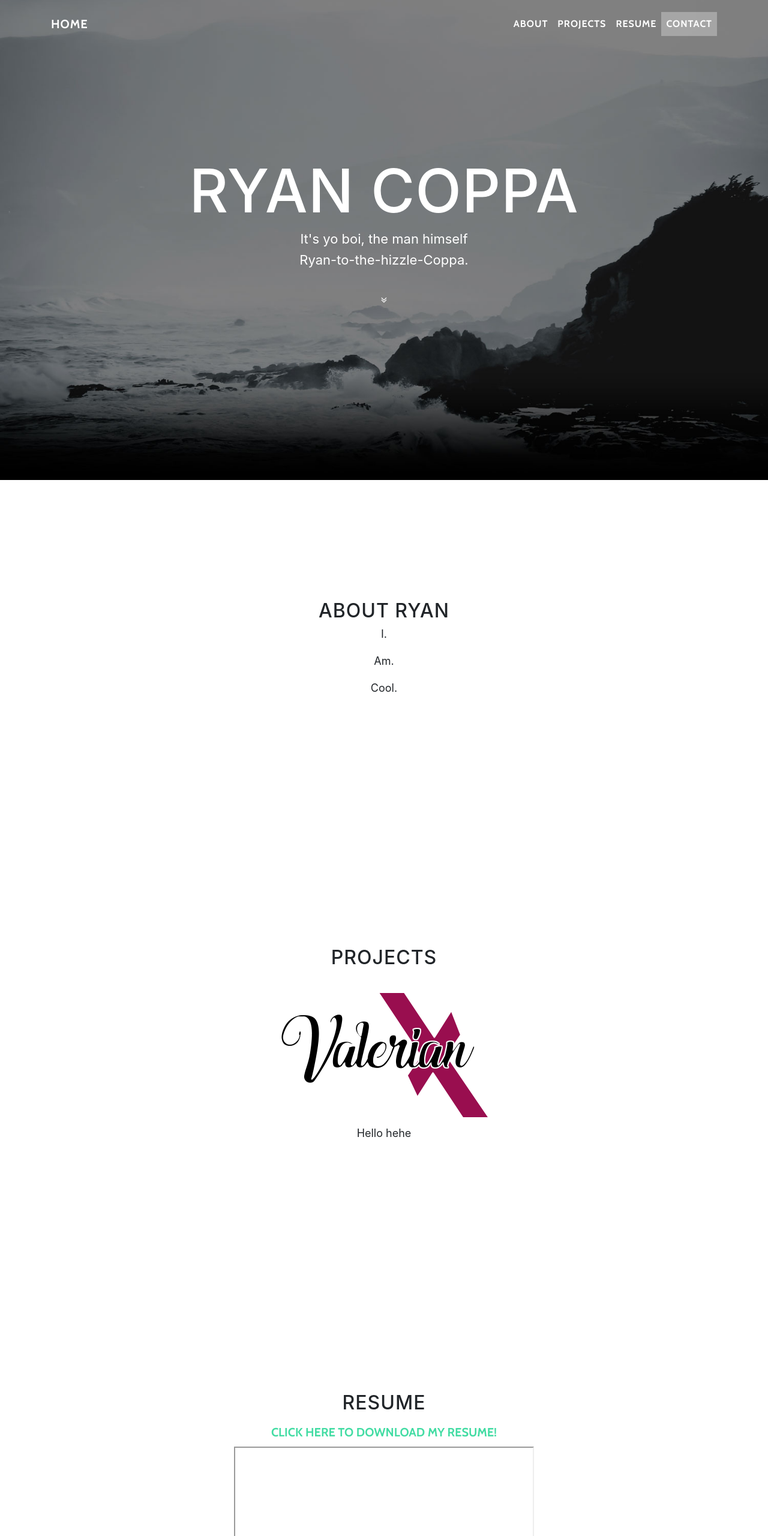
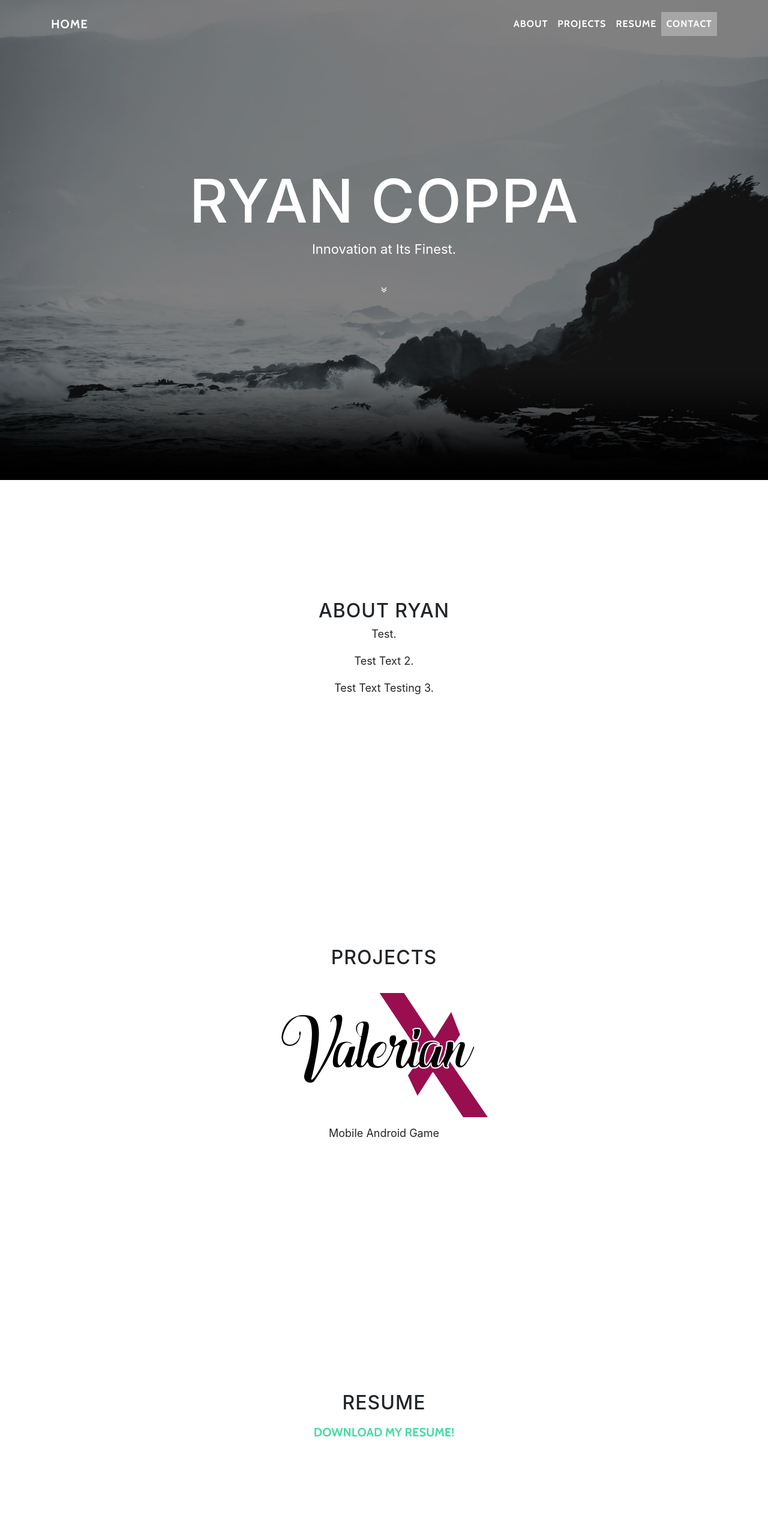
Before and after one commit to ryanc268/ryanc268.github.io, a website with bundled scripts: page index.html in a window 1280 px wide. Shown: the top 2560 px of the page at 60% size. Built offline with nearby package versions, Linux system fonts and the light colour scheme; files whose address does not match are found by name.

Commit message:
minor changes

```diff
--- a/css/grayscale.css
+++ b/css/grayscale.css
@@ -144,7 +144,7 @@ a {
   padding-top: 150px;
   padding-bottom: 150px; }
 
-.download-section {
+.about-section {
   color: white;
   background: url("../img/downloads-bg.jpg") no-repeat center center scroll;
   background-color: black;
--- a/index.html
+++ b/index.html
@@ -59,8 +59,7 @@
           <div class="row">
             <div class="col-lg-8 mx-auto">
               <h1 class="brand-heading">Ryan Coppa</h1>
-              <p class="intro-text">It's yo boi, the man himself
-                <br>Ryan-to-the-hizzle-Coppa.</p>
+              <p class="intro-text">Innovation at Its Finest.</p>
               <a href="#about" class="btn btn-circle js-scroll-trigger">
                 <i class="fa fa-angle-double-down animated"></i>
               </a>
@@ -71,14 +70,14 @@
     </header>
 
     <!-- About Section -->
-    <section id="about" class="content-section text-center">
+    <section id="about" class="about-section content-section text-center">
       <div class="container">
         <div class="row">
           <div class="col-lg-8 mx-auto">
             <h2>About Ryan</h2>
-            <p>I.</p>
-            <p>Am.</p>
-            <p>Cool.</p>
+            <p>Test.</p>
+            <p>Test Text 2.</p>
+            <p>Test Text Testing 3.</p>
           </div>
         </div>
       </div>
@@ -90,7 +89,7 @@
         <div class="col-lg-8 mx-auto">
           <h2>Projects</h2><br/>
           <img src="img/ValerianXLogo.png"/>
-          <p>Hello hehe</p>
+          <p>Mobile Android Game</p>
         </div>
       </div>
     </section>
@@ -100,14 +99,13 @@
       <div class="container">
         <div class="col-lg-8 mx-auto">
           <h2>Resume</h2>
-          <a href="Resume.pdf" class="btn btn-default btn-lg">Click here to download my resume!</a>
+          <a href="Resume.pdf" class="btn btn-default btn-lg">Download My Resume!</a>
         </div>
-        <iframe src="Resume.pdf" width="500" height="700"></iframe>
       </div>
     </section>
 
     <!-- Contact Section -->
-    <section id="contact" class="content-section text-center">
+    <section id="contact" class="contact-section content-section text-center">
       <div class="container">
         <div class="row">
           <div class="col-lg-8 mx-auto">
```
Also changed, not shown: img/about-bg.jpg (added), 1 other file.
